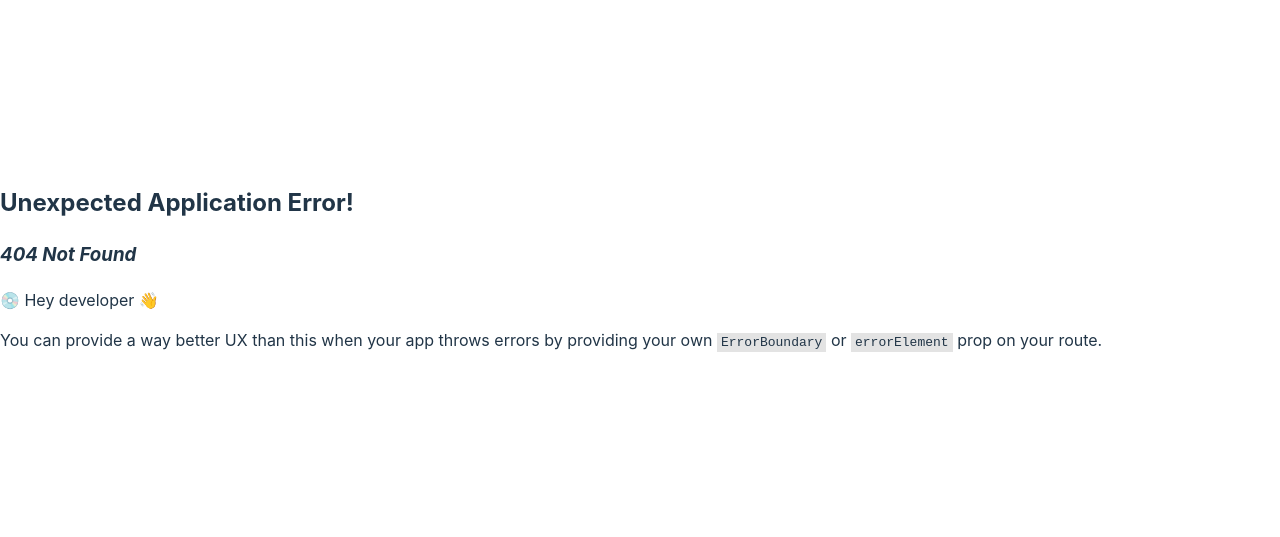
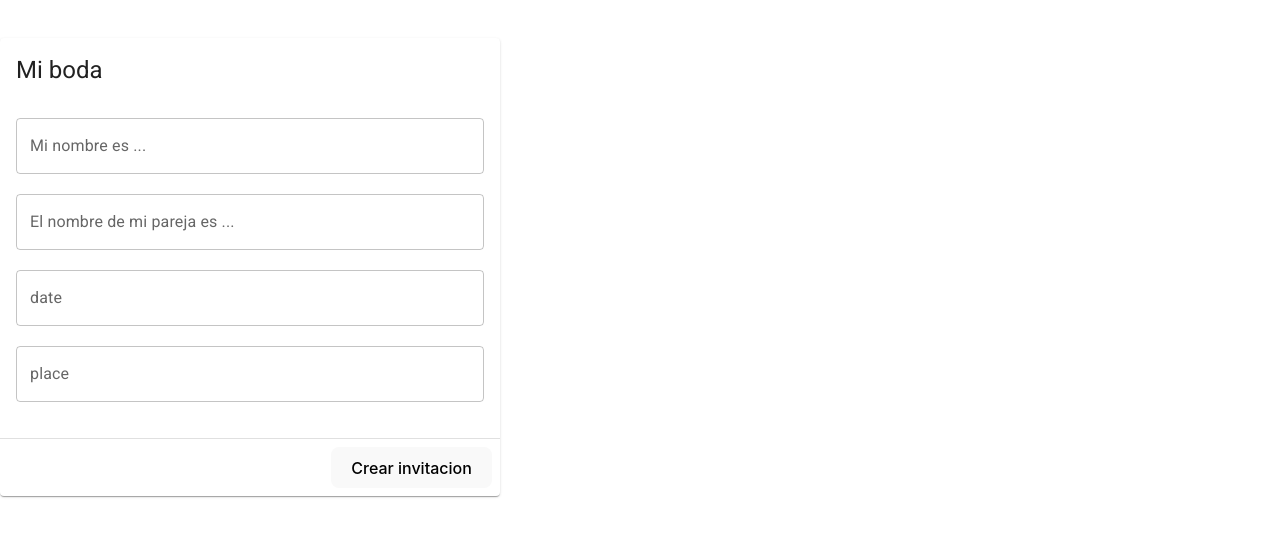
Before and after one commit to zoraidafalcon/SiQuiero-Frontend, a React (Vite) app in the folder SiQuiero-Frontend/: page /pasos in a window 1280 px wide. Before the commit this address had no page. Shown: the part 133-670 px from the top of the page. Built offline with nearby package versions, Linux system fonts and the light colour scheme.

Commit message:
create pasos

```diff
--- /dev/null
+++ b/SiQuiero-Frontend/src/components/PasosCard/PasosCard.jsx
@@ -0,0 +1,61 @@
+import React, { useState } from 'react'
+
+import { Card, CardActions, CardContent, CardHeader, Divider, TextField } from '@mui/material'
+import { useNavigate, Link} from 'react-router-dom'
+
+function PasosCard() {
+    // const navigate = useNavigate()
+    // const [email, setEmail] = useState('')
+    // const [password, setPassword] = useState('')
+
+    // const onLogin = async () => {
+    // const {result}  = await login({ email, password })
+    //   localStorage.setItem('token', result.token)
+    //   localStorage.setItem('role', result.role)
+    //   navigate('/paso2')
+    // }
+
+    return (
+      <Card sx={{ maxWidth: '500px' }}>
+      <CardHeader title="Mi boda" />
+      <CardContent>
+        <TextField
+          onChange={(e) => setPerson1(e.target.value)}
+          label="Mi nombre es ..."
+          variant="outlined"
+          fullWidth={true}
+          sx={{ marginBottom: '20px' }}
+        />
+        <TextField
+          onChange={(e) => setPerson2(e.target.value)}
+          label="El nombre de mi pareja es ..."
+          variant="outlined"
+          fullWidth={true}
+          sx={{ marginBottom: '20px' }}
+        />
+        <TextField
+          onChange={(e) => setDate(e.target.value)}
+          label="date"
+          variant="outlined"
+          fullWidth={true}
+          sx={{ marginBottom: '20px' }}
+        />
+        <TextField
+          onChange={(e) => setPlace(e.target.value)}
+          label="place"
+          variant="outlined"
+          fullWidth={true}
+          sx={{ marginBottom: '20px' }}
+        />
+      </CardContent>
+      <Divider />
+      <CardActions sx={{ display: 'flex', justifyContent: 'flex-end' }}>
+      <Link to ='/paso3'>
+            <button>Crear invitacion</button>
+            </Link>
+      </CardActions>
+    </Card>
+
+    )
+  }
+  export default PasosCard
--- a/SiQuiero-Frontend/src/components/PortadaCard/PortadaCard.jsx
+++ b/SiQuiero-Frontend/src/components/PortadaCard/PortadaCard.jsx
@@ -1,16 +1,18 @@
 import React, { useState } from 'react'
 
 import { Button, Card, CardActions, CardContent, CardHeader, Divider, TextField } from '@mui/material'
-import { Link} from 'react-router-dom'
+import { Link, useNavigate} from 'react-router-dom'
 
 function PortadaCard() {
+  // const navigate = useNavigate()
+  // navigate('/pasos')
 
     return (
       <Card sx={{ maxWidth: '500px' }}>
         <CardHeader title="Portada" />
         <Divider />
         <CardActions sx={{ display: 'flex', justifyContent: 'flex-end' }}>
-            <Link to ='/paso1'>
+            <Link to ='/pasos'>
             <button>Crear invitacion</button>
             </Link>
             <Link to ='/invitacion'>
--- /dev/null
+++ b/SiQuiero-Frontend/src/pages/Pasos/Pasos.jsx
@@ -0,0 +1,10 @@
+import PasosCard from '../../components/PasosCard/PasosCard'
+
+function Pasos() {
+
+ return (
+   < PasosCard/>
+ )
+}
+
+export default Pasos
```
Also changed, not shown: SiQuiero-Frontend/src/router/index_router.jsx (+8 -5 lines).
